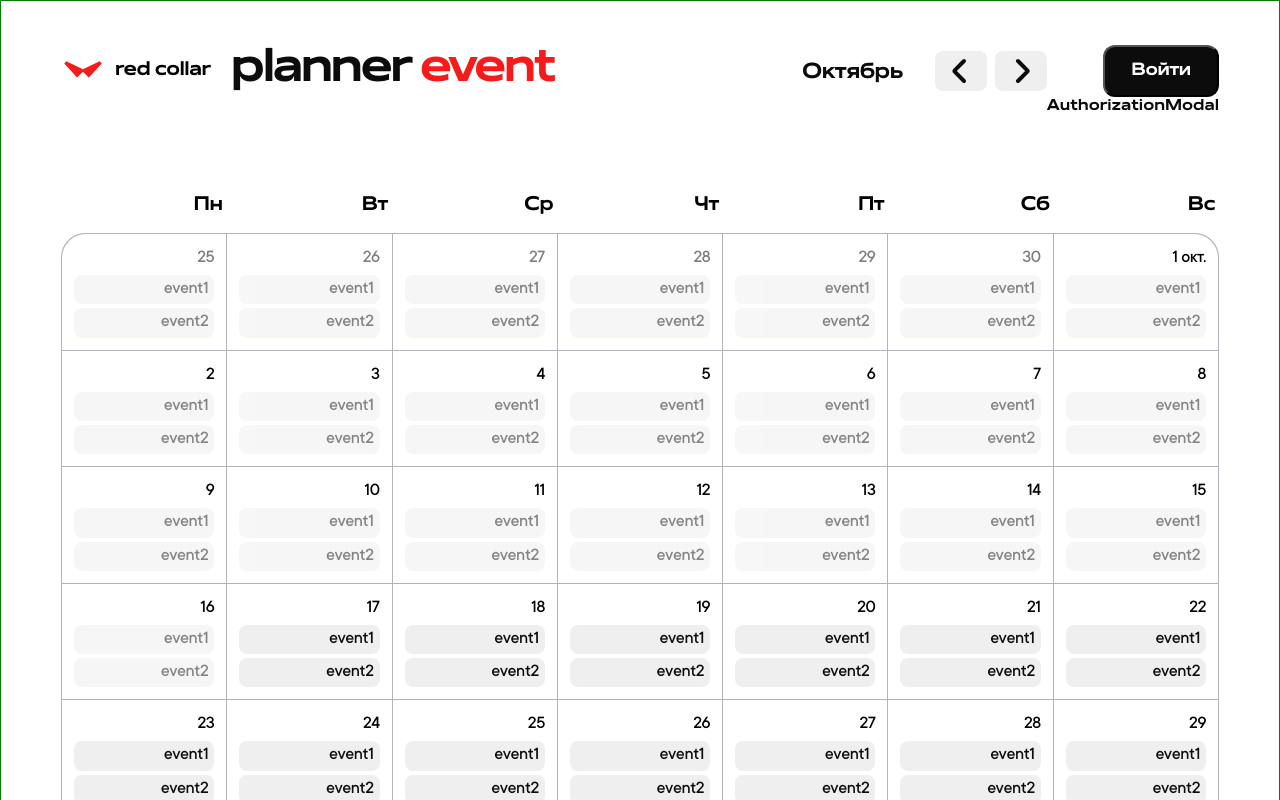
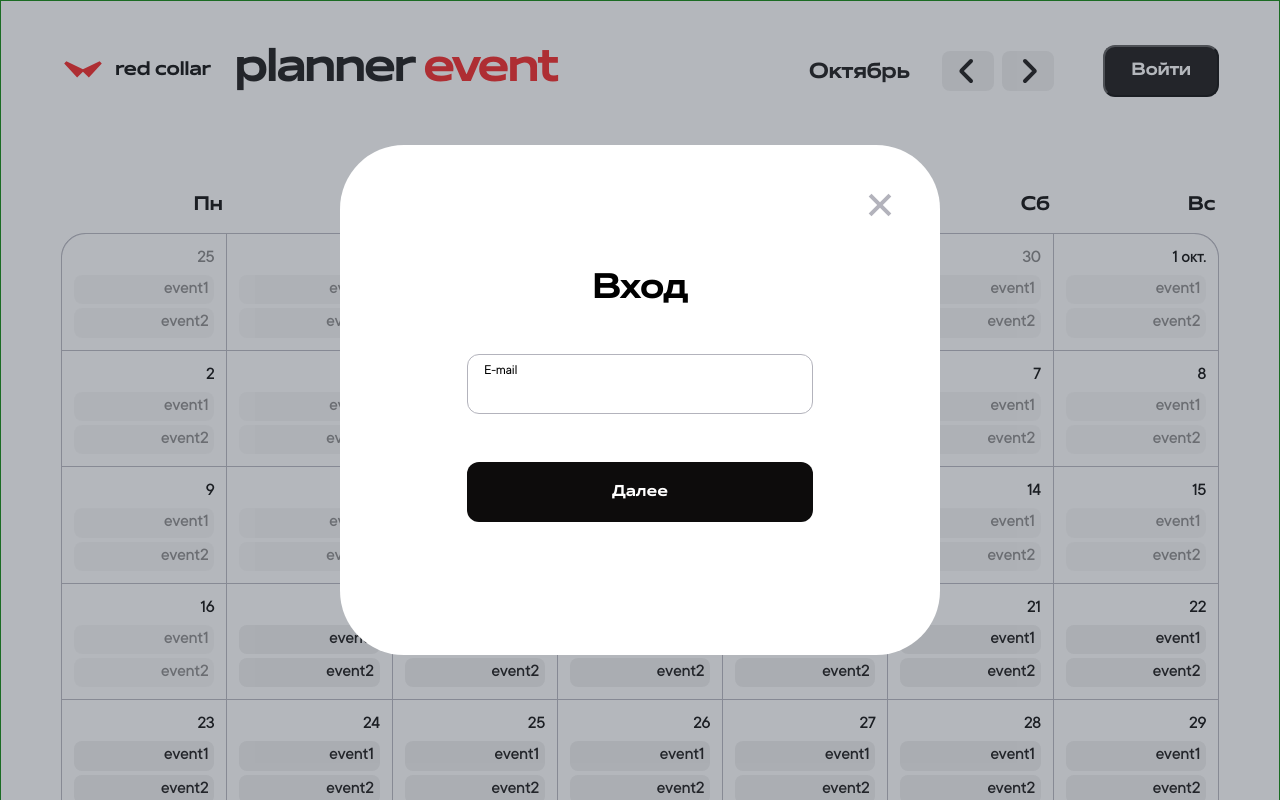
Before and after one commit to Iuliia-Bogdanova/calendar-planner, a React (Vite) app: page / in a window 1280 px wide. Both pictures are taken after a click on the button "Войти". Shown: the top 800 px of the page. Built offline with nearby package versions, Linux system fonts and the light colour scheme; data requests are answered from the project's data file.

Commit message:
mail input diong

```diff
--- a/src/components/Header/InactiveUser/InactiveUser.jsx
+++ b/src/components/Header/InactiveUser/InactiveUser.jsx
@@ -1,4 +1,4 @@
-import React from 'react';
+import React, { useState } from 'react';
 import Modal from "react-modal";
 
 
@@ -6,12 +6,27 @@ import st from "./styles.module.scss";
 import AuthorizationModal from '../../Modals/AuthorizationModal/AuthorizationModal';
 
 function InactiveUser() {
+
+    const [isModalOpen, setIsModalOpen] = useState(false);
+
+    const openModal = () => {
+        setIsModalOpen(true);
+    };
+
+    const closeModal = () => {
+        setIsModalOpen(false);
+    };
     return (
         <>
             <div className={st.inactiveLogin}>
-                <button className={st.loginBtn}>Войти</button>
+                <button className={st.loginBtn} onClick={openModal}>
+                    Войти
+                </button>
             </div>
-            <AuthorizationModal />
+            <AuthorizationModal
+                isOpen={isModalOpen}
+                onRequestClose={closeModal}
+            />
         </>
     );
 }
--- a/src/components/Modals/AuthorizationModal/AuthorizationModal.jsx
+++ b/src/components/Modals/AuthorizationModal/AuthorizationModal.jsx
@@ -1,12 +1,53 @@
-import React from 'react';
+import React, { useState} from "react";
 import Modal from "react-modal";
 
 import st from "./styles.module.scss";
+import close from "/icons/close.svg";
 
-function AuthorizationModal() {
-  return (
-    <div>AuthorizationModal</div>
-  )
+function AuthorizationModal({ isOpen, onRequestClose }) {
+    const [email, setEmail] = useState("");
+
+    const handleEmailChange = (event) => {
+        setEmail(event.target.value);
+    };
+
+    const handleSubmit = (event) => {
+        event.preventDefault();
+        console.log("Email: ", email);
+        // Здесь вы можете добавить код для обработки электронной почты
+    };
+
+    return (
+        <Modal
+            isOpen={isOpen}
+            onRequestClose={onRequestClose}
+            contentLabel="User Autorization Modal"
+            ariaHideApp={false}
+            closeTimeoutMS={800}
+            overlayClassName={st.overlayWrapper}
+            className={st.modalWrapper}
+        >
+            <button className={st.modalCloseBtn} onClick={onRequestClose}>
+                <img src={close} />
+            </button>
+            <h3 className={st.h3}>Вход</h3>
+            <form className={st.form} onSubmit={handleSubmit}>
+                <div className={st.mailForm}>
+                    <label className={st.label}>E-mail</label>
+                    <input
+                        className={st.inputMail}
+                        type="email"
+                        value={email}
+                        onChange={handleEmailChange}
+                        placeholder=""
+                    />
+                </div>
+                <button className={st.button} type="submit">
+                    Далее
+                </button>
+            </form>
+        </Modal>
+    );
 }
 
 export default AuthorizationModal;
--- a/src/components/Modals/AuthorizationModal/styles.module.scss
+++ b/src/components/Modals/AuthorizationModal/styles.module.scss
@@ -0,0 +1,51 @@
+@import '../../../styles/vars.scss';
+@import '../../../styles/base.scss';
+
+.modalWrapper {
+    width: 600px;
+    height: 510px;
+    flex-shrink: 0;
+    padding: 40px;
+}
+
+.form {
+    display: flex;
+    flex-direction: column;
+    justify-content: center;
+    align-items: center;
+    margin-left: 87px;
+    margin-right: 87px;
+    margin-bottom: 93px;
+    gap: 48px;
+}
+
+.mailForm {
+    display: flex;
+    flex-direction: column;
+    justify-content: center;
+    height: 60px;
+    padding: 10px 16px 9px 16px;
+    gap: 8px;
+    align-self: stretch;
+    border-radius: 12px;
+    border: 1px solid $grey-color;
+    outline: none;
+    cursor: pointer;
+}
+
+.label {
+    font-family: $secondary-font;
+    font-size: 14px;
+    letter-spacing: -0.28px;
+}
+
+.inputMail {
+    outline: none;
+    border: none;
+    color: $system-color;
+}
+
+.button {
+    width: 100%;
+    align-self: center;
+}
--- a/src/components/Modals/ErrorModal/ErrorModal.jsx
+++ b/src/components/Modals/ErrorModal/ErrorModal.jsx
@@ -6,10 +6,9 @@ import close from '/icons/close.svg';
 import pigeon from '/img/pigeon.png';
 
 const ErrorModal = ({ isError, setIsError }) => {
-    console.log(isError);
+
     const closeModal = () => {
         setIsError(false);
-        console.log(isError);
     };
 
     const reloadPage = () => {
--- a/src/styles/vars.scss
+++ b/src/styles/vars.scss
@@ -7,6 +7,7 @@ $inactive-color: #A4A4A4;
 $element-color: #EFEFEF;
 $bg-data-color: #FAFAFA;
 $overlay: rgba(69, 75, 87, 0.40);
+$system-color: #23AE00;
 
 $main-font: Redcollar;
 $primary-font: TT Commons Medium;
```
